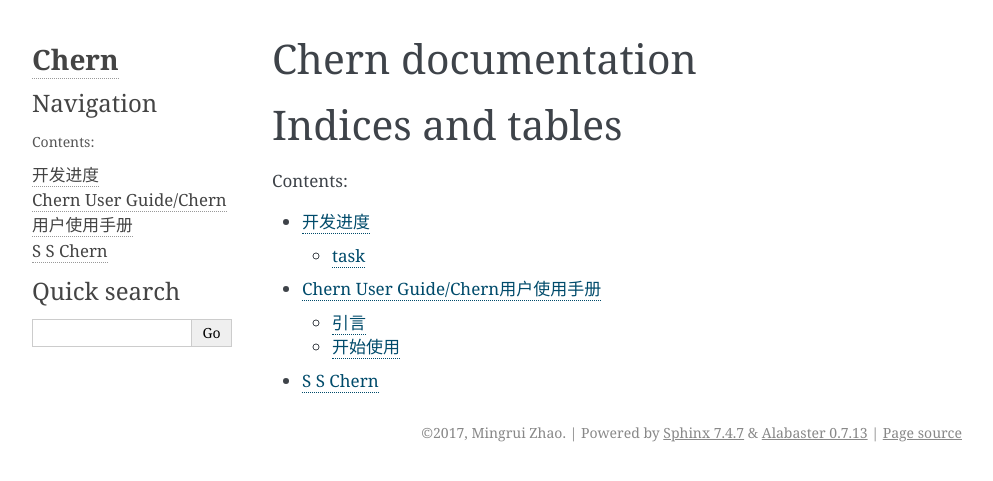
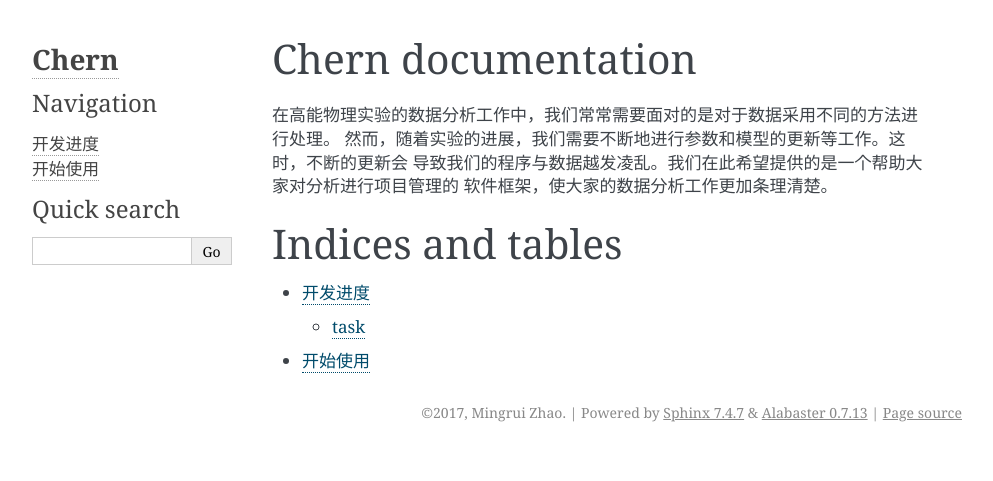
Before and after one commit to zhaomr13/Chern, a Sphinx documentation site: the page built from doc/source/index.rst, in a window 1280 px wide. Shown: the top 481 px of the page, without its empty margins (148-1141 px from the left). Built offline with Sphinx 7.4.7, drawn with Linux system fonts in a browser that asks for light colours.

Commit message:
update index

```diff
--- a/doc/source/index.rst
+++ b/doc/source/index.rst
@@ -5,6 +5,11 @@
 
 Chern documentation
 =================================
+在高能物理实验的数据分析工作中，我们常常需要面对的是对于数据采用不同的方法进行处理。
+然而，随着实验的进展，我们需要不断地进行参数和模型的更新等工作。这时，不断的更新会
+导致我们的程序与数据越发凌乱。我们在此希望提供的是一个帮助大家对分析进行项目管理的
+软件框架，使大家的数据分析工作更加条理清楚。
+
 
 
 
@@ -13,8 +18,6 @@
 ==================
 .. toctree::
    :maxdepth: 2
-   :caption: Contents:
 
    schedule
-   UserGuide
-   SSChern
+   start
```
